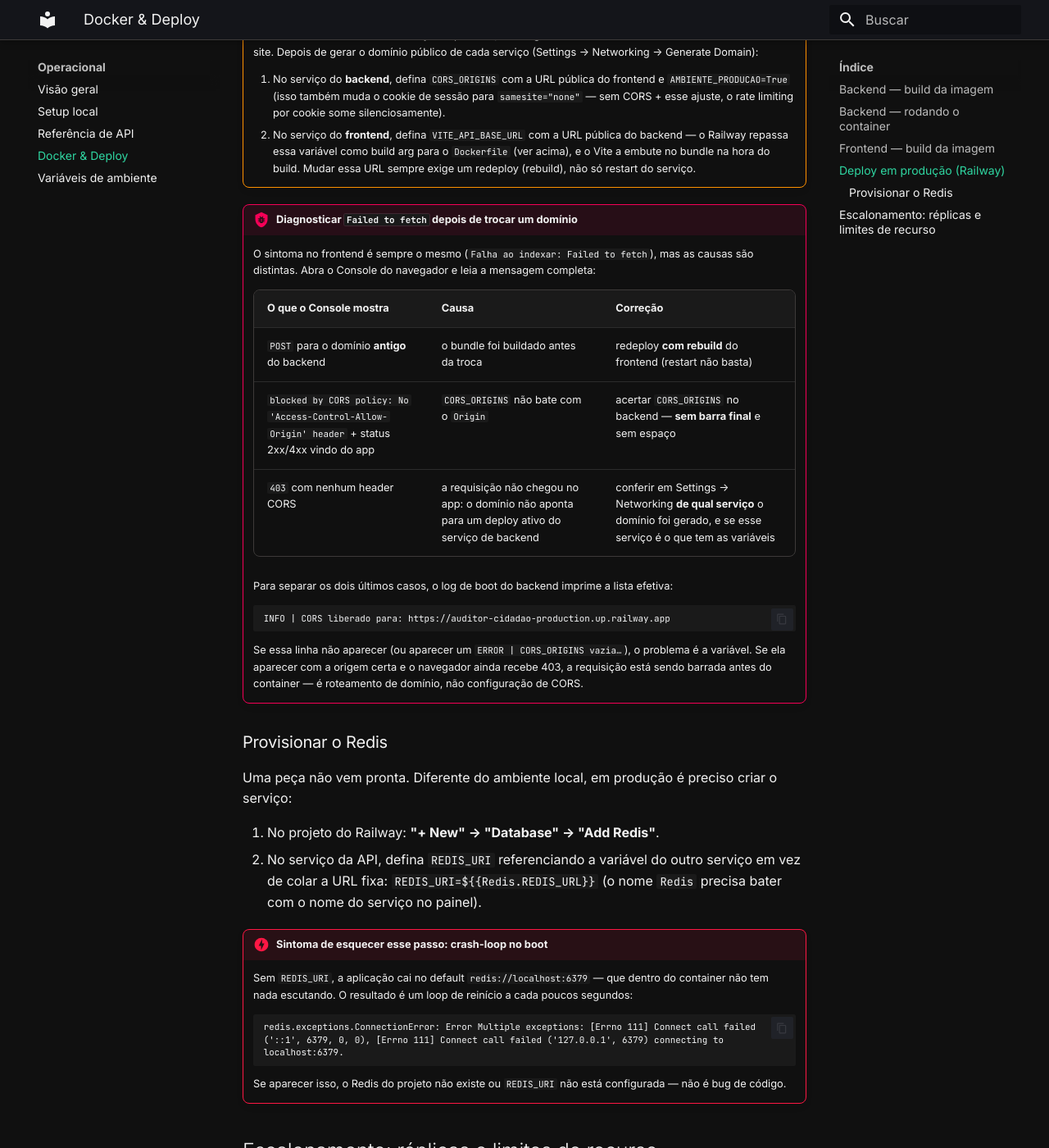
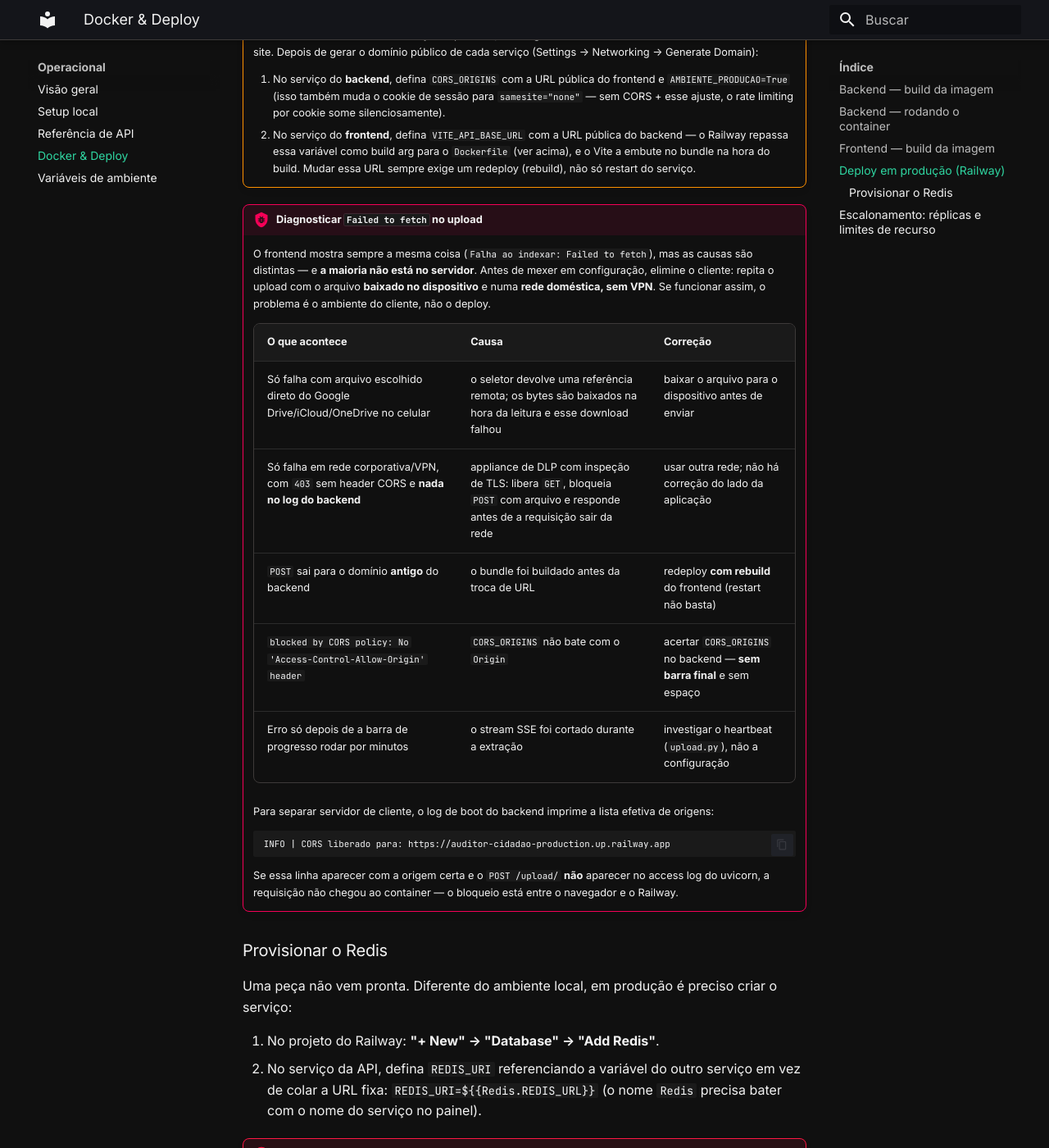
Before and after one commit to Moreira-89/auditor-cidadao, an MkDocs documentation site: the page built from docs/operacional/docker.md, in a window 1280 px wide and 1400 px high, scrolled down 2829 px. Shown: the whole window at 82% size. Built offline with MkDocs 1.6.1 and Material for MkDocs 9.7.7, drawn with Linux system fonts in a browser that asks for light colours.

Commit message:
fix(upload): mensagem real quando o arquivo não pode ser lido ou a rede barra o POST
Dois casos fora da aplicação chegavam ao usuário como "Failed to fetch":

1. Arquivo escolhido direto do Google Drive/iCloud no seletor do celular. Ele
   chega como referência remota — nome e tamanho existem, os bytes são baixados
   só na leitura. Quando esse download falha, o erro estoura durante a
   serialização do corpo do fetch e vira um TypeError genérico. Agora os bytes
   são materializados antes do fetch, e a falha diz para baixar o arquivo.

2. Rede corporativa com VPN e inspeção de TLS. O appliance libera GET, bloqueia
   POST com arquivo e responde 403 sem header CORS antes de a requisição sair da
   rede — nada aparece no log do backend. O catch agora distingue TypeError de
   erro da aplicação e sugere trocar de rede.

Corrige a tabela de diagnóstico em docker.md, que atribuía esse 403 a
roteamento de domínio, e remove a página temporária de diagnóstico.

Co-Authored-By: Claude Opus 5 <noreply@anthropic.com>
Claude-Session: https://claude.ai/code/session_01S4S289Z62HnBXzziGo9axM

````diff
--- a/docs/operacional/docker.md
+++ b/docs/operacional/docker.md
@@ -114,25 +114,28 @@ dinamicamente.
        embute no bundle na hora do build. Mudar essa URL sempre exige um redeploy (rebuild), não só
        restart do serviço.
 
-!!! bug "Diagnosticar `Failed to fetch` depois de trocar um domínio"
-    O sintoma no frontend é sempre o mesmo (`Falha ao indexar: Failed to fetch`), mas as causas são
-    distintas. Abra o Console do navegador e leia a mensagem completa:
+!!! bug "Diagnosticar `Failed to fetch` no upload"
+    O frontend mostra sempre a mesma coisa (`Falha ao indexar: Failed to fetch`), mas as causas são
+    distintas — e **a maioria não está no servidor**. Antes de mexer em configuração, elimine o
+    cliente: repita o upload com o arquivo **baixado no dispositivo** e numa **rede doméstica, sem
+    VPN**. Se funcionar assim, o problema é o ambiente do cliente, não o deploy.
 
-    | O que o Console mostra | Causa | Correção |
+    | O que acontece | Causa | Correção |
     |---|---|---|
-    | `POST` para o domínio **antigo** do backend | o bundle foi buildado antes da troca | redeploy **com rebuild** do frontend (restart não basta) |
-    | `blocked by CORS policy: No 'Access-Control-Allow-Origin' header` + status 2xx/4xx vindo do app | `CORS_ORIGINS` não bate com o `Origin` | acertar `CORS_ORIGINS` no backend — **sem barra final** e sem espaço |
-    | `403` com nenhum header CORS | a requisição não chegou no app: o domínio não aponta para um deploy ativo do serviço de backend | conferir em Settings → Networking **de qual serviço** o domínio foi gerado, e se esse serviço é o que tem as variáveis |
+    | Só falha com arquivo escolhido direto do Google Drive/iCloud/OneDrive no celular | o seletor devolve uma referência remota; os bytes são baixados na hora da leitura e esse download falhou | baixar o arquivo para o dispositivo antes de enviar |
+    | Só falha em rede corporativa/VPN, com `403` sem header CORS e **nada no log do backend** | appliance de DLP com inspeção de TLS: libera `GET`, bloqueia `POST` com arquivo e responde antes de a requisição sair da rede | usar outra rede; não há correção do lado da aplicação |
+    | `POST` sai para o domínio **antigo** do backend | o bundle foi buildado antes da troca de URL | redeploy **com rebuild** do frontend (restart não basta) |
+    | `blocked by CORS policy: No 'Access-Control-Allow-Origin' header` | `CORS_ORIGINS` não bate com o `Origin` | acertar `CORS_ORIGINS` no backend — **sem barra final** e sem espaço |
+    | Erro só depois de a barra de progresso rodar por minutos | o stream SSE foi cortado durante a extração | investigar o heartbeat (`upload.py`), não a configuração |
 
-    Para separar os dois últimos casos, o log de boot do backend imprime a lista efetiva:
+    Para separar servidor de cliente, o log de boot do backend imprime a lista efetiva de origens:
 
     ```
     INFO | CORS liberado para: https://auditor-cidadao-production.up.railway.app
     ```
 
-    Se essa linha não aparecer (ou aparecer um `ERROR | CORS_ORIGINS vazia…`), o problema é a
-    variável. Se ela aparecer com a origem certa e o navegador ainda recebe 403, a requisição está
-    sendo barrada antes do container — é roteamento de domínio, não configuração de CORS.
+    Se essa linha aparecer com a origem certa e o `POST /upload/` **não** aparecer no access log do
+    uvicorn, a requisição não chegou ao container — o bloqueio está entre o navegador e o Railway.
 
 ### Provisionar o Redis
 
````
Also changed, not shown: frontend/public/diagnostico.html (deleted, +0 -133 lines), 1 other file.
